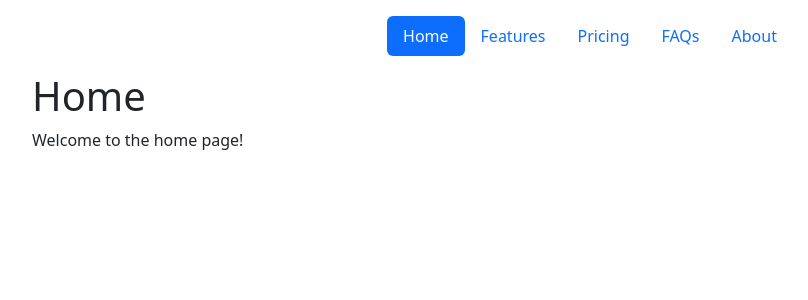
After one commit to capitansogo/flowers_shop, a Django app: template templates/index.html in a window 1280 px wide. The commit adds this page. Shown: the top 300 px of the page, without its empty margins (50-858 px from the left). Run offline with Django 3.2, Linux system fonts and the light colour scheme; the template is opened without the code that fills it, so the values that code supplies are empty.

Commit message:
add navbar

```diff
--- /dev/null
+++ b/templates/index.html
@@ -0,0 +1,8 @@
+{% extends 'navbar.html' %}
+
+{% block content %}
+    <div class="container">
+        <h1>Home</h1>
+        <p> Welcome to the home page!</p>
+    </div>
+{% endblock %}
--- /dev/null
+++ b/templates/navbar.html
@@ -0,0 +1,27 @@
+<!DOCTYPE html>
+<html lang="en">
+<head>
+    <meta charset="UTF-8">
+    <title>Title</title>
+    <link href="https://cdn.jsdelivr.net/npm/bootstrap@5.3.2/dist/css/bootstrap.min.css" rel="stylesheet"
+          integrity="sha384-T3c6CoIi6uLrA9TneNEoa7RxnatzjcDSCmG1MXxSR1GAsXEV/Dwwykc2MPK8M2HN" crossorigin="anonymous">
+    <script src="https://cdn.jsdelivr.net/npm/bootstrap@5.3.2/dist/js/bootstrap.bundle.min.js"
+            integrity="sha384-C6RzsynM9kWDrMNeT87bh95OGNyZPhcTNXj1NW7RuBCsyN/o0jlpcV8Qyq46cDfL"
+            crossorigin="anonymous"></script>
+</head>
+<body>
+<div class="container">
+    <header class="d-flex justify-content-center py-3">
+        <ul class="nav nav-pills">
+            <li class="nav-item"><a href="#" class="nav-link active" aria-current="page">Home</a></li>
+            <li class="nav-item"><a href="#" class="nav-link">Features</a></li>
+            <li class="nav-item"><a href="#" class="nav-link">Pricing</a></li>
+            <li class="nav-item"><a href="#" class="nav-link">FAQs</a></li>
+            <li class="nav-item"><a href="#" class="nav-link">About</a></li>
+        </ul>
+    </header>
+</div>
+{% block content %}
+{% endblock %}
+</body>
+</html>
```
Also changed, not shown: main/views.py (+10 -9 lines), templates/create_order.html (+7 -18 lines), main/forms.py (line endings or trailing spaces).
